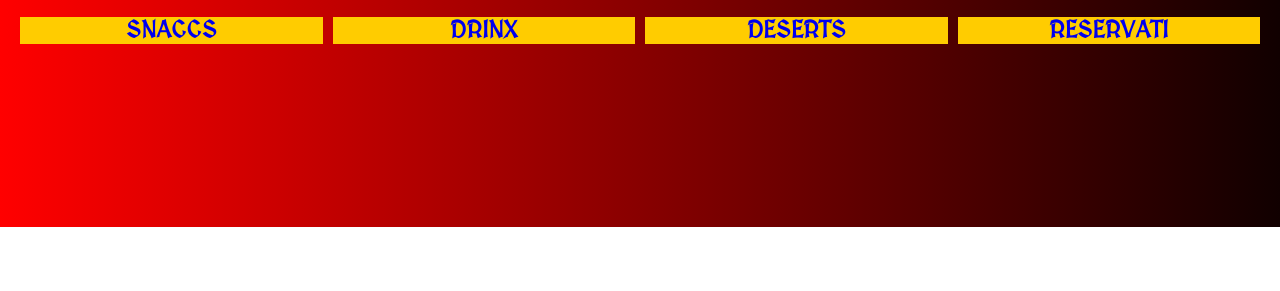
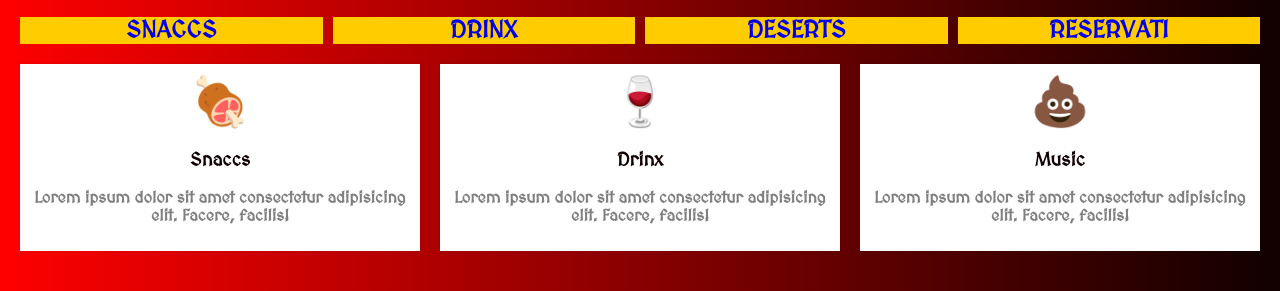
Before and after one commit to bertjkald/Spooky, a plain HTML site: page index.html in a window 1280 px wide. Shown: the part 573-864 px from the top of the page. Before the commit the page ends 800 px from the top, so only its background shows below. Drawn offline with Linux system fonts and the light colour scheme.

Commit message:
💩
💩

```diff
--- a/css/style.css
+++ b/css/style.css
@@ -9,6 +9,7 @@ html{
     box-sizing: border-box;
     font-weight: 900;
     color: var(--spook);
+    font-family: sans-serif;
 }
 
 body{
@@ -101,3 +102,25 @@ button {
 [aria-controls="menu-list"] {
     display: none;
 }
+
+/*feetyher Secshön*/
+.features{
+    display: grid;
+    gap: 20px;
+    grid-template-columns: repeat(auto-fit, minmax(200px, 1fr));
+}
+
+.feature {
+    background: #fff;
+    padding: 10px;
+    text-align: center;
+    box-shadow: 0 0 4px rgba(0, 0, 0, 0.1);
+}
+
+.feature .icon {
+    font-size: 3rem;
+}
+
+.feature p {
+    color: rgba(0, 0, 0, 0.5);
+}
--- a/index.html
+++ b/index.html
@@ -48,6 +48,33 @@
             </li>
         </ul>
     </nav>
+
+    <div class="features">
+        <div class="feature">
+            <span class="item">
+                <span class="icon">🍖</span>
+                    <h3>Snaccs</h3>
+                    <p>Lorem ipsum dolor sit amet consectetur adipisicing elit. Facere, facilis!</p>
+            </span>
+        </div>
+        <div class="feature">
+            <span class="item">
+                <span class="icon">🍷</span>
+                    <h3>Drinx</h3>
+                    <p>Lorem ipsum dolor sit amet consectetur adipisicing elit. Facere, facilis!</p>
+            </span>
+        </div>
+        <div class="feature">
+            <span class="item">
+                <span class="icon">💩</span>
+                    <h3>Music</h3>
+                    <p>Lorem ipsum dolor sit amet consectetur adipisicing elit. Facere, facilis!</p>
+            </span>
+        </div>
+    </div>
+
+    <div class="about"></div>
+
 </div>
 </body>
 </html>
```
